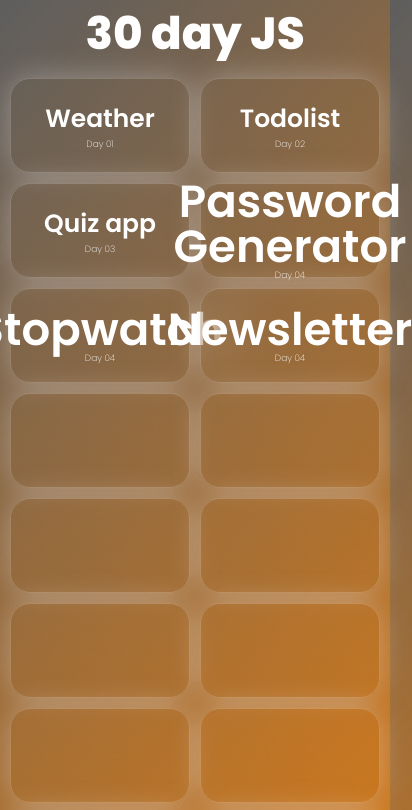
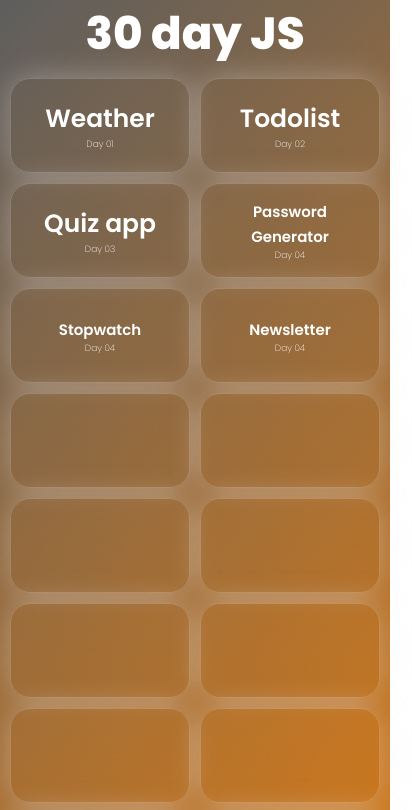
Before and after one commit to codersaradhi/30-days-of-30-js-projects, a plain HTML site: page index.html in a window 390 px wide. Shown: the top 810 px of the page, 412 px wide, since content can reach past the window. Drawn offline with Linux system fonts and the light colour scheme.

Commit message:
mobile text

```diff
--- a/index.html
+++ b/index.html
@@ -131,7 +131,13 @@
             flex-direction: column;
             border-radius: 20px;
         }
+        .day4 h1{
+            text-align: center;
+            font-size: 15px;
+            font-weight: 600;
+            line-height: 25px;
 
+        }
 
         a {
             text-decoration: none;
```
